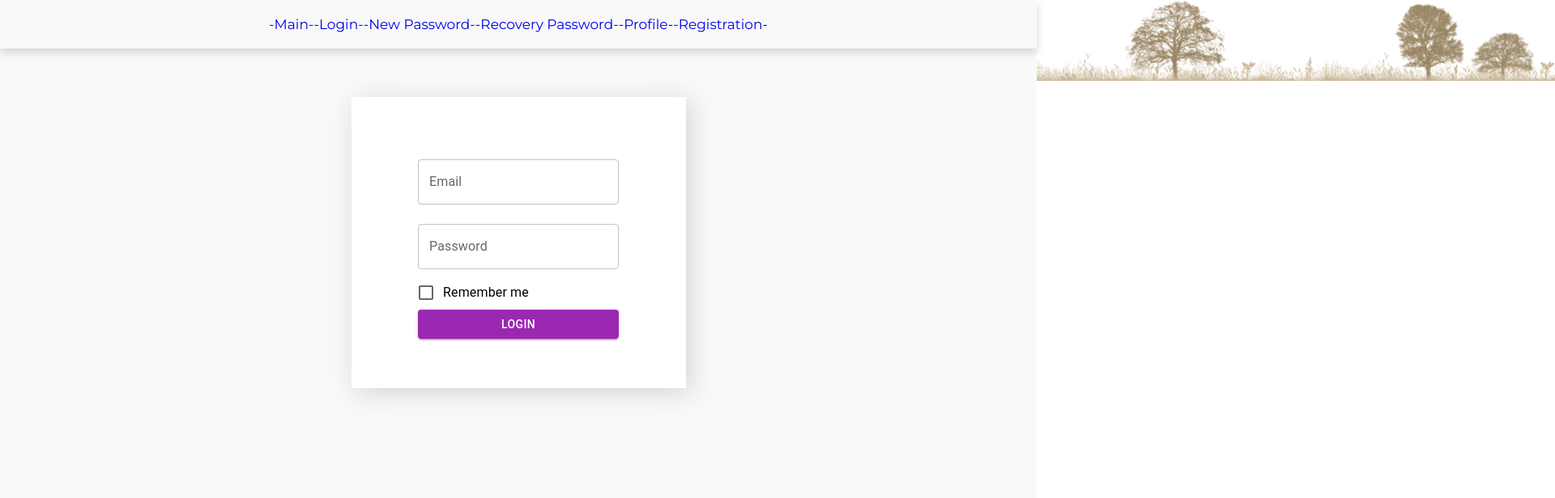
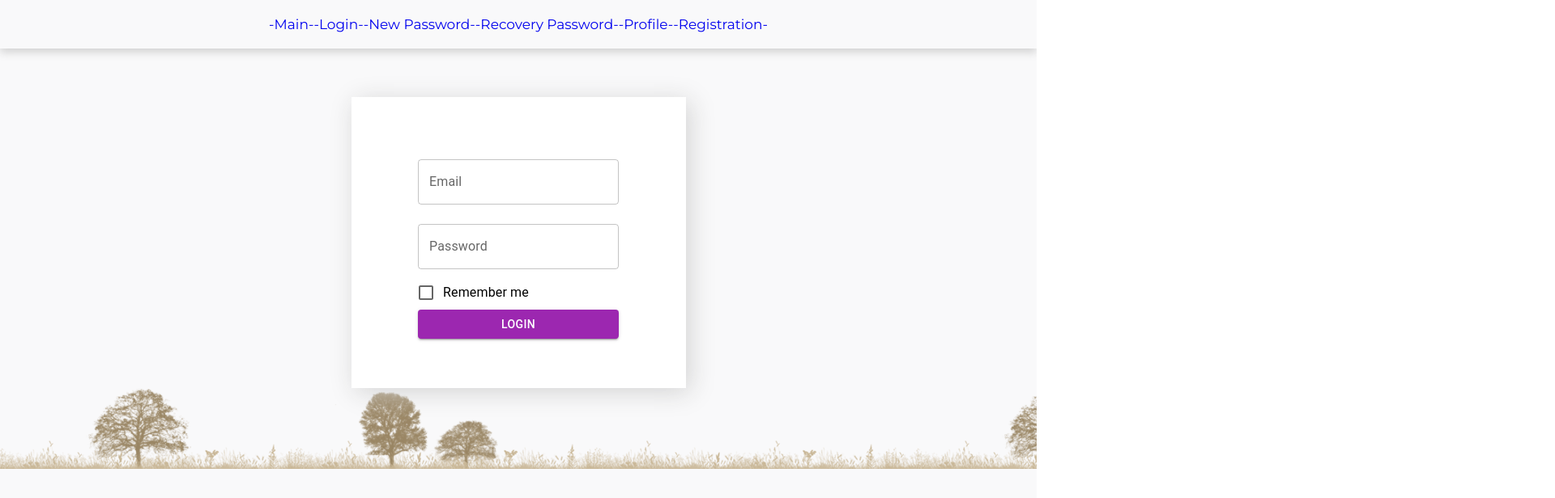
Before and after one commit to Kiri1111/project, a React (Create React App) app: page /login in a window 1280 px wide. Shown: the top 616 px of the page at 81% size, 1920 px wide, since content can reach past the window. Built offline with nearby package versions, Linux system fonts and the light colour scheme; no server answers.

Commit message:
fix (PackList): modals

```diff
--- a/src/ui/components/demoPage/Demo.module.scss
+++ b/src/ui/components/demoPage/Demo.module.scss
@@ -1,3 +1,2 @@
 .demoBlock {
-  height: 82vh;
 }
--- a/src/ui/components/loginPage/Login.module.scss
+++ b/src/ui/components/loginPage/Login.module.scss
@@ -1,5 +1,5 @@
 .loginContainer {
-  height: 82vh;
+
 
   .formBlock {
     display: flex;
--- a/src/ui/components/profilePage/Profile.module.scss
+++ b/src/ui/components/profilePage/Profile.module.scss
@@ -1,5 +1,4 @@
 .profilePage {
-  height: 82vh;
 
   .linkPackList {
     margin-top: 20px;
```
